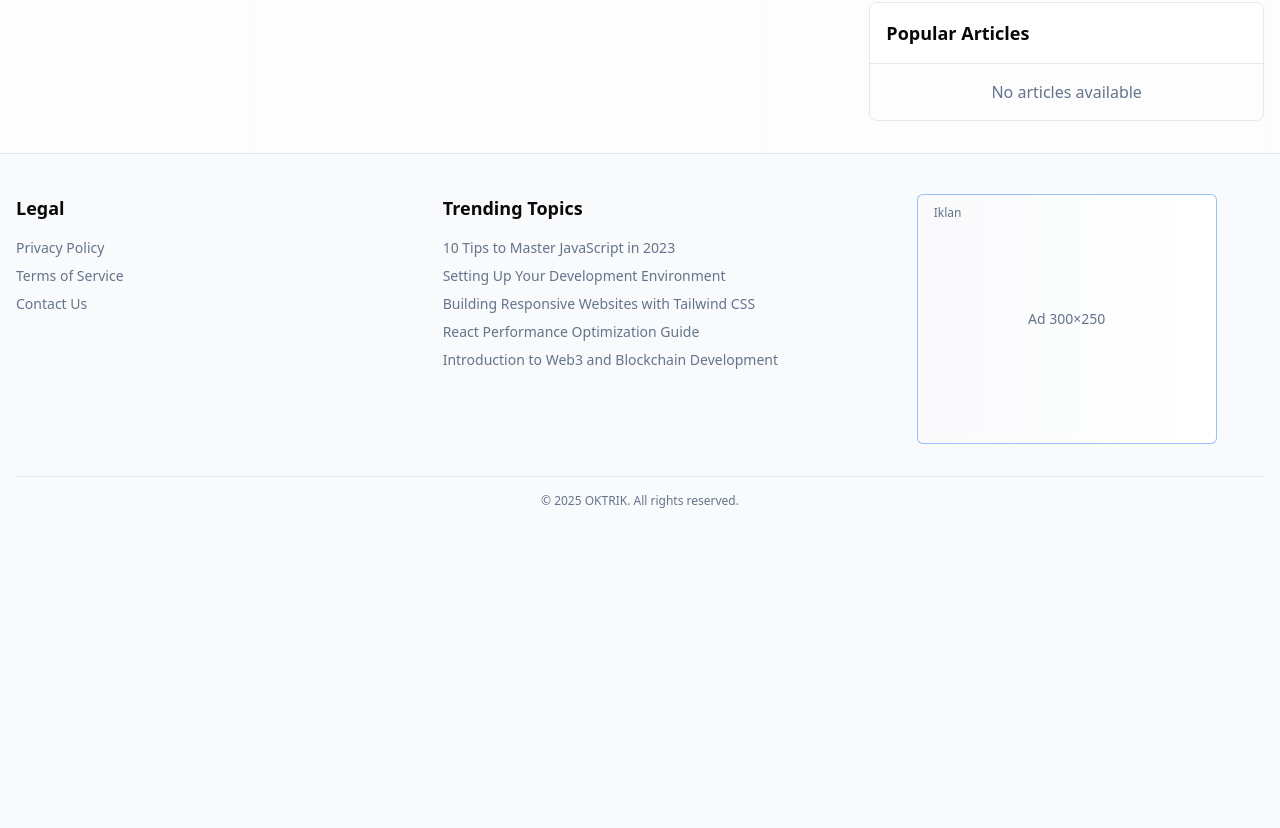
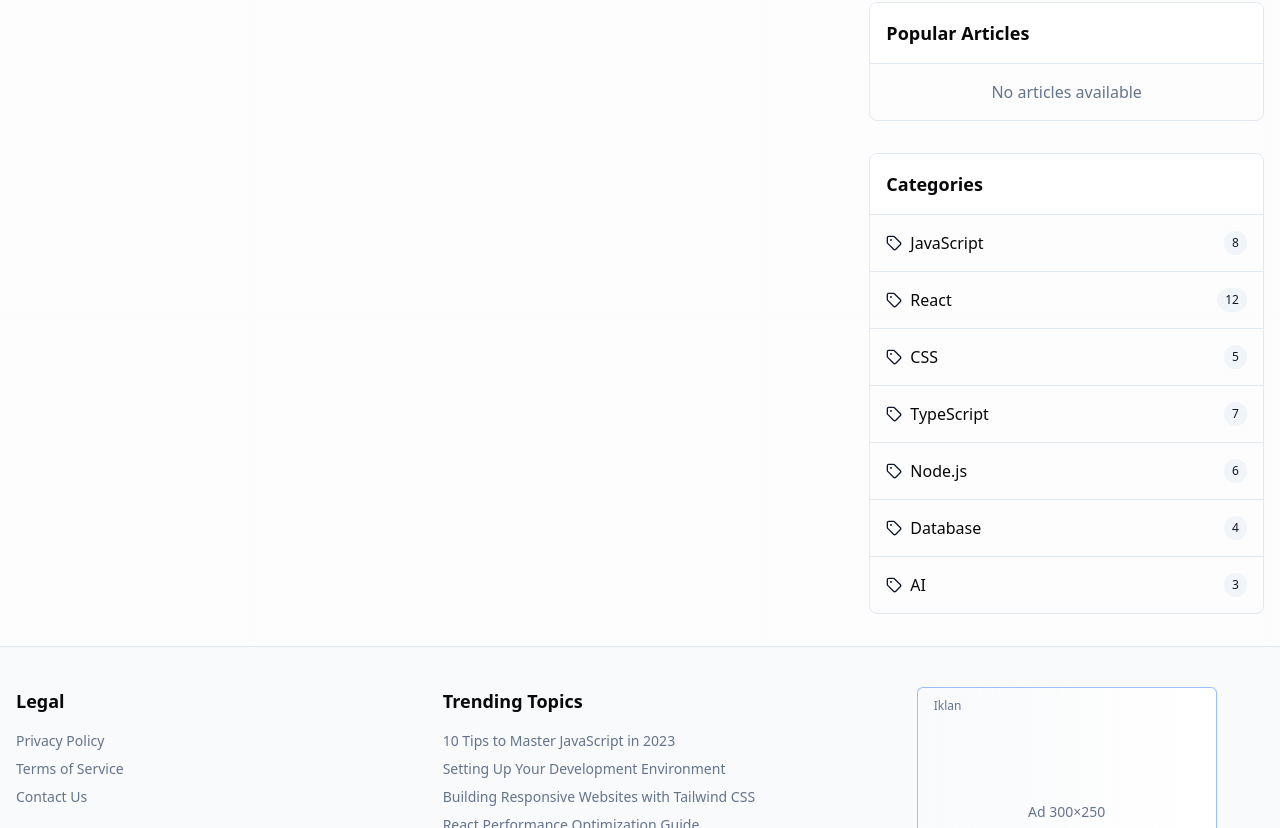
Before and after one commit to icbpl/techtrickster, a React (Vite) app: page /category/accessories in a window 1280 px wide. Shown: the part 952-1780 px from the top of the page. Before the commit the page ends 1501 px from the top, so only its background shows below. Built offline with nearby package versions, Linux system fonts and the light colour scheme.

Commit message:
Add dummy data
Adds dummy data for testing purposes.

```diff
--- a/src/components/home/Sidebar.tsx
+++ b/src/components/home/Sidebar.tsx
@@ -1,6 +1,7 @@
 
 import AdPlaceholder from '../ui/AdPlaceholder';
 import PopularArticles from './PopularArticles';
+import SidebarCategories from './SidebarCategories';
 import { PostMetadata } from '@/utils/markdown';
 
 interface SidebarProps {
@@ -16,6 +17,11 @@ export default function Sidebar({ articles }: SidebarProps) {
 
       {/* Popular Articles */}
       <PopularArticles articles={articles} />
+
+      {/* Categories */}
+      <div className="mt-8">
+        <SidebarCategories />
+      </div>
     </div>
   );
 }
--- /dev/null
+++ b/src/components/home/SidebarCategories.tsx
@@ -0,0 +1,41 @@
+
+import { Link } from 'react-router-dom';
+import { Tag } from 'lucide-react';
+
+// Dummy data for categories with post counts
+const categories = [
+  { name: 'JavaScript', count: 8, slug: 'javascript' },
+  { name: 'React', count: 12, slug: 'react' },
+  { name: 'CSS', count: 5, slug: 'css' },
+  { name: 'TypeScript', count: 7, slug: 'typescript' },
+  { name: 'Node.js', count: 6, slug: 'node-js' },
+  { name: 'Database', count: 4, slug: 'database' },
+  { name: 'AI', count: 3, slug: 'ai' },
+];
+
+export default function SidebarCategories() {
+  return (
+    <div className="border border-border rounded-lg overflow-hidden">
+      <h3 className="text-lg font-semibold p-4 border-b border-border bg-card">
+        Categories
+      </h3>
+      <div className="divide-y divide-border">
+        {categories.map((category) => (
+          <Link
+            key={category.slug}
+            to={`/category/${category.slug}`}
+            className="flex items-center justify-between p-4 hover:bg-accent/50 transition-colors"
+          >
+            <span className="flex items-center gap-2">
+              <Tag className="size-4 text-primary" />
+              {category.name}
+            </span>
+            <span className="text-xs bg-secondary text-secondary-foreground px-2 py-1 rounded-full">
+              {category.count}
+            </span>
+          </Link>
+        ))}
+      </div>
+    </div>
+  );
+}
```
